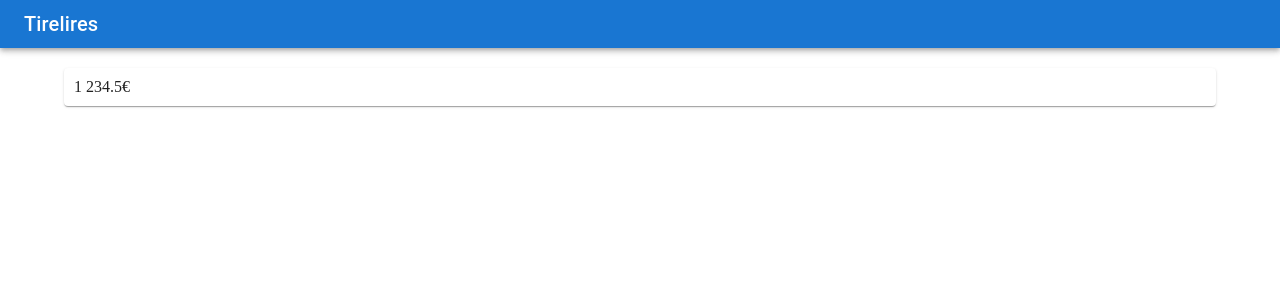
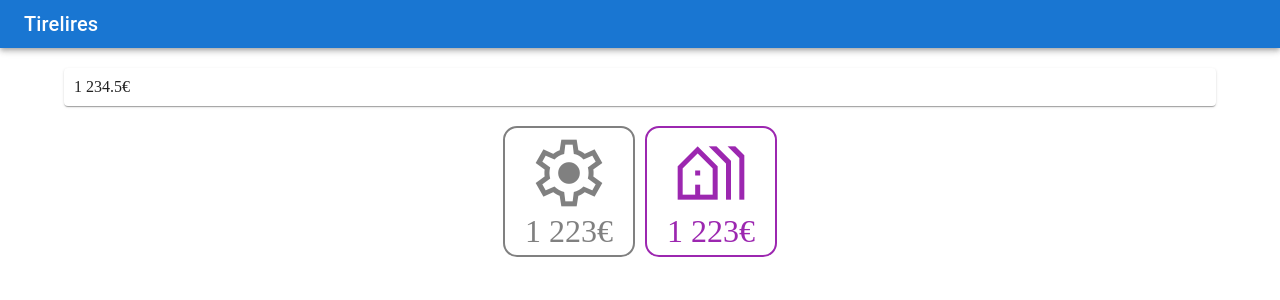
Before and after one commit to ffremont/piggy-bank, a React (Create React App) app: page / in a window 1280 px wide. Shown: the top 300 px of the page. Built offline with nearby package versions, Linux system fonts and the light colour scheme.

Commit message:
feat: les bases

```diff
--- a/package.json
+++ b/package.json
@@ -15,6 +15,7 @@
     "@types/node": "^16.11.65",
     "@types/react": "^18.0.21",
     "@types/react-dom": "^18.0.6",
+    "clsx": "^1.2.1",
     "less": "^4.1.3",
     "react": "^18.2.0",
     "react-dom": "^18.2.0",
--- a/public/global.css
+++ b/public/global.css
@@ -4,3 +4,35 @@ body {
 .my-paper {
   padding: 10px;
 }
+.my-list {
+  display: flex;
+  gap: 10px;
+  align-items: center;
+  justify-content: center;
+}
+.piggy-bank {
+  padding: 5px 20px;
+  display: flex;
+  flex-direction: column;
+  align-items: center;
+  justify-content: center;
+  margin-top: 20px;
+  border: 2px solid;
+  border-radius: 14px;
+}
+.piggy-bank.default {
+  background-color: white;
+  color: grey;
+  border-color: grey;
+}
+.piggy-bank.secondary {
+  background-color: white;
+  color: #9c27b0;
+  border-color: #9c27b0;
+}
+.piggy-bank .my-icon {
+  font-size: 5rem;
+}
+.piggy-bank .amount {
+  font-size: 2rem;
+}
--- a/public/index.html
+++ b/public/index.html
@@ -5,6 +5,7 @@
     <link rel="icon" href="%PUBLIC_URL%/favicon.ico" />
     <link rel="stylesheet" href="global.css" />
     <meta name="viewport" content="width=device-width, initial-scale=1" />
+    <link rel="stylesheet" href="https://fonts.googleapis.com/css2?family=Material+Symbols+Outlined:opsz,wght,FILL,GRAD@48,400,0,0" />
     <meta name="theme-color" content="#000000" />
     <meta
       name="description"
--- a/src/App.tsx
+++ b/src/App.tsx
@@ -1,13 +1,59 @@
 import { Container } from "@mui/material";
+import { useEffect, useState } from "react";
 import { Header } from "./components/Header";
+import { PiggyBank } from "./components/PiggyBank";
 import { Sumup } from "./components/Sumup";
+import { PiggyBankType } from "./types/PiggyBankType";
+
+const LS_KEY = "piggyBank";
 
 function App() {
+  const [items, setItems] = useState<PiggyBankType[]>([]);
+  const data: PiggyBankType[] = [
+    {
+      amount: 1223,
+      id: "",
+      label: "Epargne",
+      icon: "settings",
+      target: 5000,
+      color: "default",
+    },
+    {
+      amount: 1223,
+      id: "",
+      label: "Epargne",
+      icon: "holiday_village",
+      target: 5000,
+      color: "secondary",
+    },
+  ];
+  useEffect(() => {
+    const urlParams = new URLSearchParams(window.location.search);
+    const importData64 = urlParams.get("import");
+
+    const itemsFromLS = JSON.parse(window.localStorage.getItem(LS_KEY) || "[]");
+    if(importData64 && window.confirm(`Confirmez-vous l'importation ?`)){
+      setItems(JSON.parse(Buffer.from(importData64, 'base64').toString('utf8')));
+    }else{
+      setItems(itemsFromLS);
+    }
+  }, []);
+
+  useEffect(() => {
+    window.localStorage.setItem(LS_KEY, JSON.stringify(items));
+  }, [items]);
+
   return (
     <div className="App">
       <Header />
-      <Container sx={{marginTop:'20px'}}>
-        <Sumup />
+      <Container sx={{ marginTop: "20px" }}>
+        <Sumup total={1234.5} />
+
+        <div className="my-list">
+          {data.map((item, index) => (
+            <PiggyBank {...item} key={index} />
+          ))}
+        </div>
       </Container>
     </div>
   );
--- /dev/null
+++ b/src/components/PiggyBank.tsx
@@ -0,0 +1,20 @@
+import clsx from "clsx";
+import { NumericFormat } from "react-number-format";
+import { PiggyBankType } from "../types/PiggyBankType";
+
+export const PiggyBank = ({ icon, color, amount }: PiggyBankType) => {
+  return (
+    <div className={clsx("piggy-bank", color)}>
+      <span className="my-icon material-symbols-outlined">{icon}</span>
+
+      <NumericFormat
+        className="amount"
+        value={amount}
+        displayType="text"
+        allowLeadingZeros
+        thousandSeparator=" "
+        suffix="€"
+      />
+    </div>
+  );
+};
--- a/src/components/Sumup.tsx
+++ b/src/components/Sumup.tsx
@@ -1,19 +1,21 @@
 import { Paper } from "@mui/material";
 import { NumericFormat } from "react-number-format";
 
-export const Sumup = () => {
+type SumupProps = {
+  total: number;
+};
+
+export const Sumup = ({ total }: SumupProps) => {
   return (
     <Paper className="my-paper">
-
       <NumericFormat
         className="amount"
-          value={1234.5}
+        value={total}
         displayType="text"
         allowLeadingZeros
         thousandSeparator=" "
         suffix="€"
       />
-
     </Paper>
   );
 };
--- a/src/index.less
+++ b/src/index.less
@@ -2,6 +2,46 @@ body {
   margin: 0 !important;
 }
 
-.my-paper{
-  padding:10px;
+.my-paper {
+  padding: 10px;
 }
+
+.my-list {
+  display: flex;
+  gap: 10px;
+  align-items: center;
+  justify-content: center;
+}
+
+.piggy-bank {
+  margin-top: 20px;
+  padding: 5px 20px;
+  display: flex;
+  flex-direction: column;
+  align-items: center;
+  justify-content: center;
+
+  margin-top: 20px;
+  border: 2px solid;
+  border-radius: 14px;
+
+  &.default {
+    background-color: white;
+    color: grey;
+    border-color: grey;
+  }
+
+  &.secondary {
+    background-color: white;
+    color: #9c27b0;
+    border-color: #9c27b0;
+  }
+
+  .my-icon {
+    font-size: 5rem;
+  }
+
+  .amount {
+    font-size: 2rem;
+  }
+}
--- /dev/null
+++ b/src/types/PiggyBankType.ts
@@ -0,0 +1,8 @@
+export type PiggyBankType = {
+    amount: number,
+    id: string,
+    label:string,
+    icon:string,
+    color: 'primary'|'secondary'|'default'
+    target?: number
+}
```
Also changed, not shown: 1 other file (tests, documents, lock files or other folders). Lines whose indentation alone changed are shown as unchanged.
